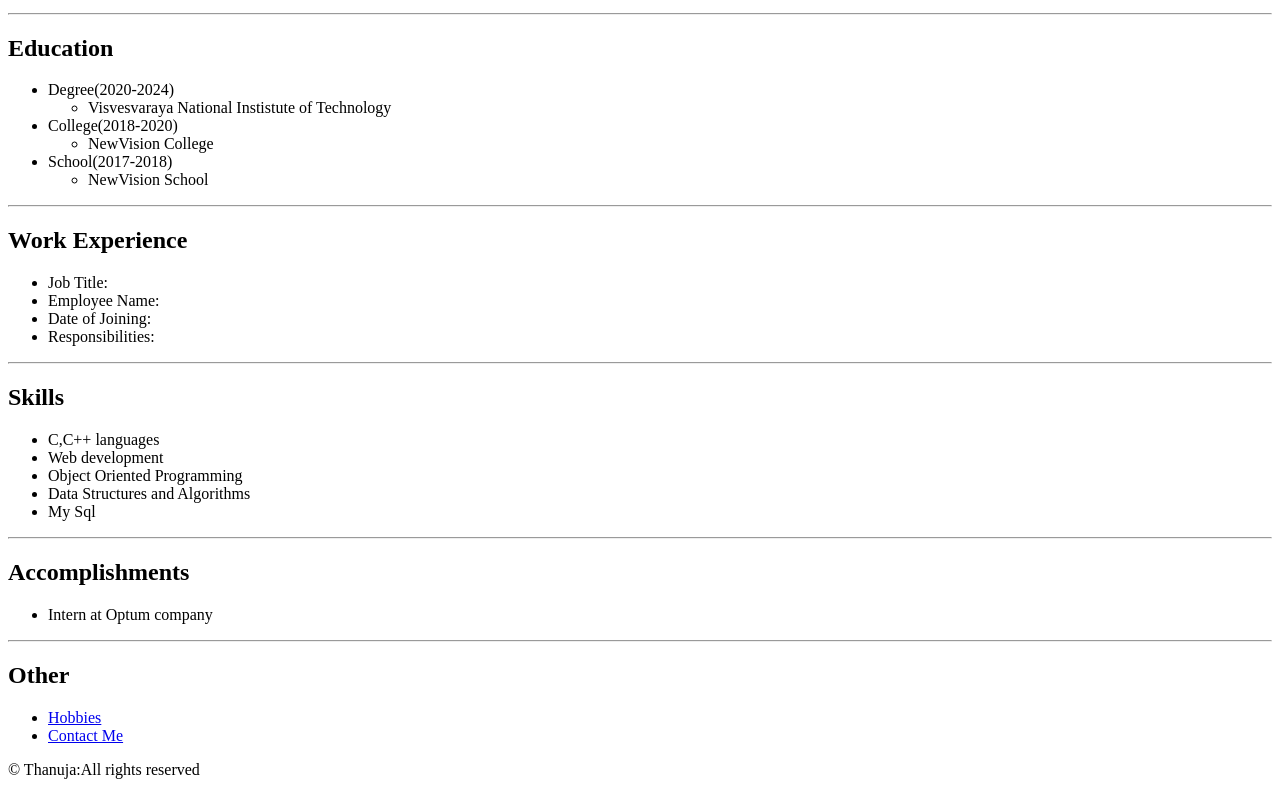
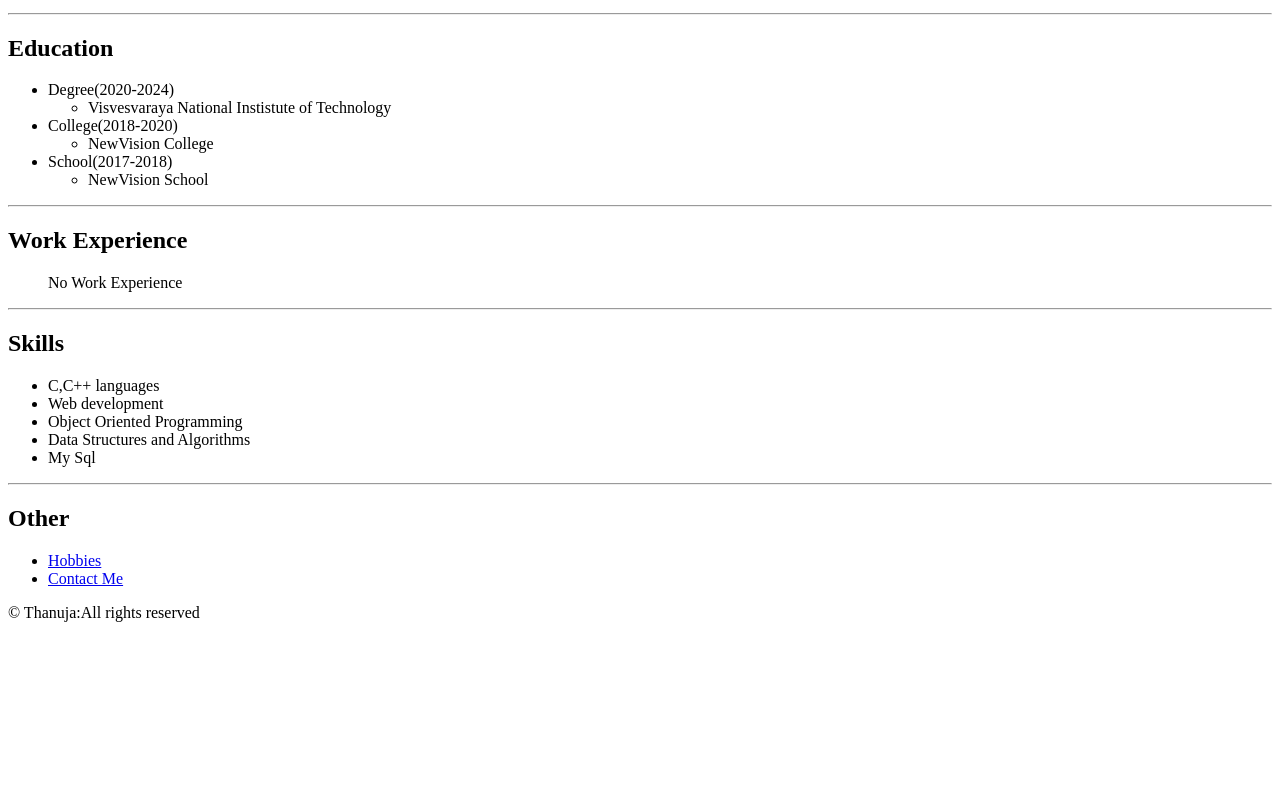
Before and after one commit to Thanuja02/My-Portfolio, a plain HTML site: page index.html in a window 1280 px wide. Shown: the part 487-1282 px from the top of the page. After the commit the page ends 1125 px from the top, so only its background shows below. Drawn offline with Linux system fonts and the light colour scheme.

Commit message:
Update index.html

```diff
--- a/index.html
+++ b/index.html
@@ -35,10 +35,7 @@
     <hr />
     <h2>Work Experience</h2>
     <ul>
-        <li>Job Title:</li>
-        <li>Employee Name:</li>
-        <li>Date of Joining:</li>
-        <li>Responsibilities:</li>
+       <p>No Work Experience</p>
     </ul>
     <hr/>
     <h2>Skills</h2>
@@ -50,11 +47,11 @@
         <li>My Sql</li>
     </ul>
     <hr/>
-    <h2>Accomplishments</h2>
+   <!-- <h2>Accomplishments</h2>
     <ul>
         <li>Intern at Optum company</li>
     </ul>
-    <hr/>
+    <hr/>-->
     <h2>Other</h2>
     <ul>
         <li><a href="./hobbies.html">Hobbies</a></li>
```
